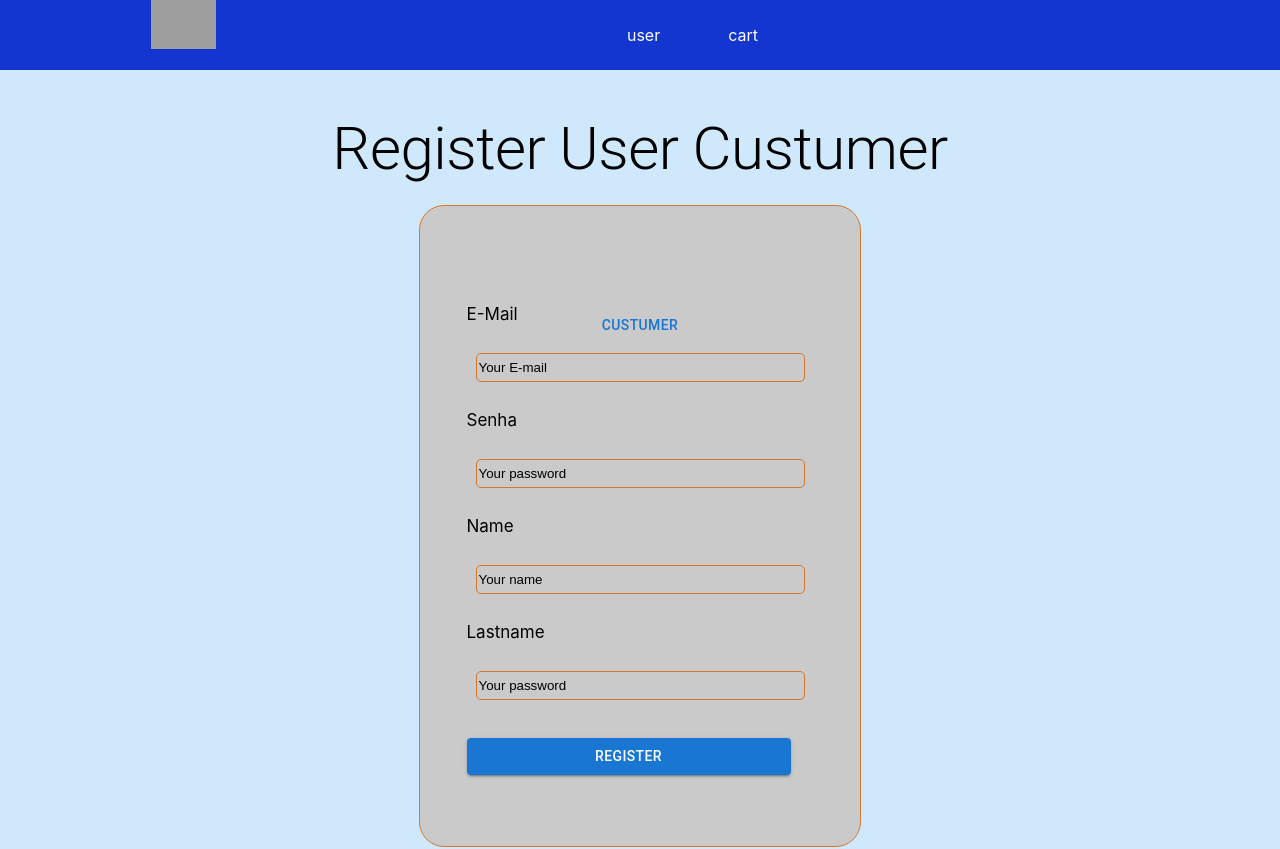
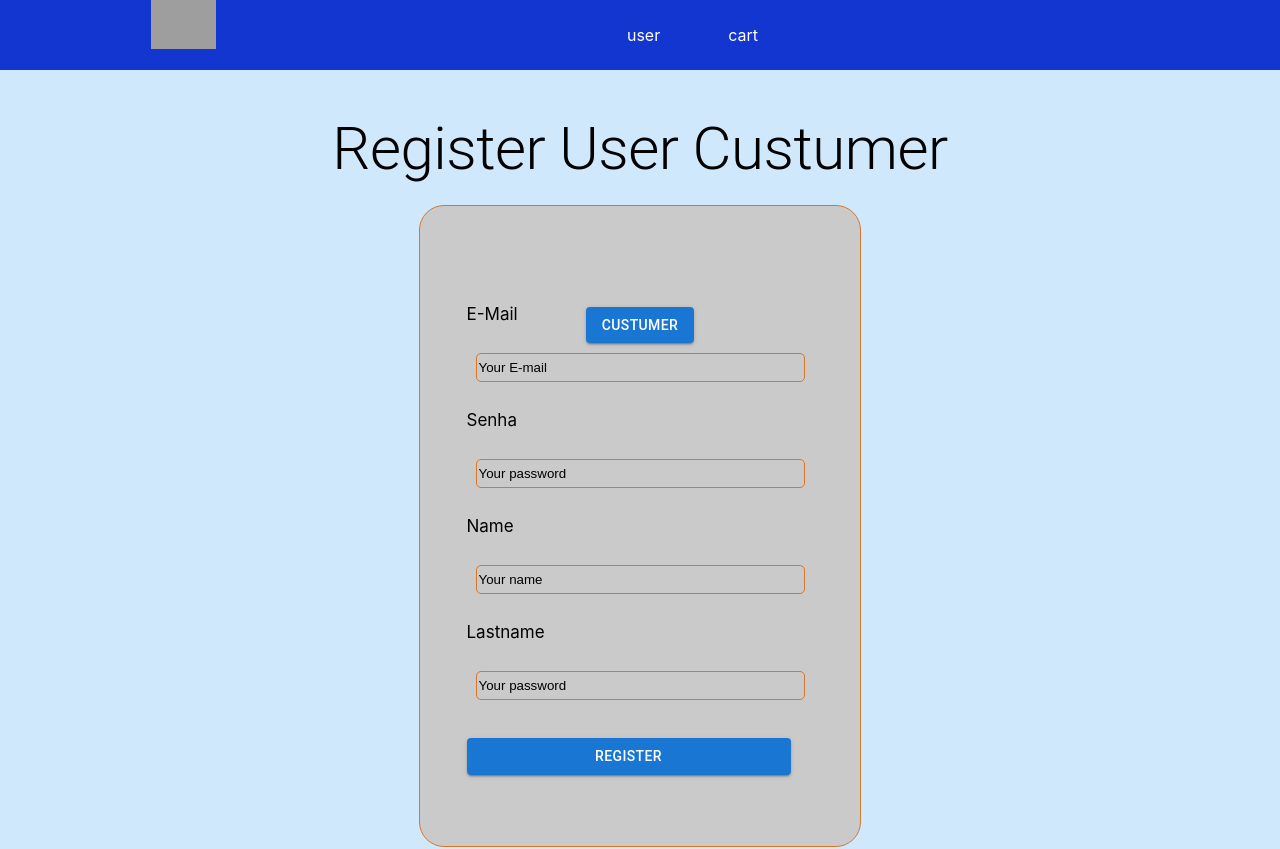
Before and after one commit to lissandrojs/testFullStackProblemCompany, a React (Create React App) app in the folder frontend/: page /register in a window 1280 px wide. Shown: the top 849 px of the page. Built offline with nearby package versions, Linux system fonts and the light colour scheme; grey boxes are pictures that could not be loaded.

Commit message:
fix : type buttons

```diff
--- a/frontend/src/components/Home/Home.tsx
+++ b/frontend/src/components/Home/Home.tsx
@@ -76,9 +76,9 @@ const valueToken = JSON.parse(getToken)
 const {token} =valueToken
   return (
     <div style={{ height: 830, width: '50%', margin: "0 auto"}}>
-        {token ? <Button variant="contained" style={{margin:"20px 10px"}}> Add New Product</Button> :null}
+        {token ? <Button variant="outlined" style={{margin:"20px 10px"}}> Add New Product</Button> :null}
       <DataGrid
-      style={{display:"flex" , height:"700px"}}
+      style={{display:"flex" , height:"700px" ,marginTop:"20px"}}
         rows={rows}
         columns={columns}
         pageSize={10}
--- a/frontend/src/components/Login/Login.tsx
+++ b/frontend/src/components/Login/Login.tsx
@@ -54,7 +54,7 @@ const LoginComponent = () =>{
                     Login  {typeUser === "Custumer" ? "Custumer" : "Seller"}
                 </Typography>
                 <Container style={{border: "1px solid #d6772e"}}>
-                    <Button onClick={()=>handleClickTypeUser(typeUser)}>
+                    <Button variant="outlined" onClick={()=>handleClickTypeUser(typeUser)}>
                     {typeUser === "Custumer" ? "Custumer" : "Seller"}
                     </Button>
                 <Form onSubmit={handleSubmit(onSubmitForm)}>
--- a/frontend/src/components/RegisterUser/RegisterUser.tsx
+++ b/frontend/src/components/RegisterUser/RegisterUser.tsx
@@ -55,7 +55,7 @@ const RegisterUser = () =>{
             Register User {typeUser === "Custumer" ? "Custumer" : "Seller"}
         </Typography>
         <Container style={{border: "1px solid #d6772e"}}>
-             <Button onClick={()=>handleClickTypeUser(typeUser)}>
+             <Button variant="contained" onClick={()=>handleClickTypeUser(typeUser)}>
                  {typeUser === "Custumer" ? "Custumer" : "Seller"}
             </Button>
             <Form onSubmit={handleSubmit(onSubmitForm)}>
```
